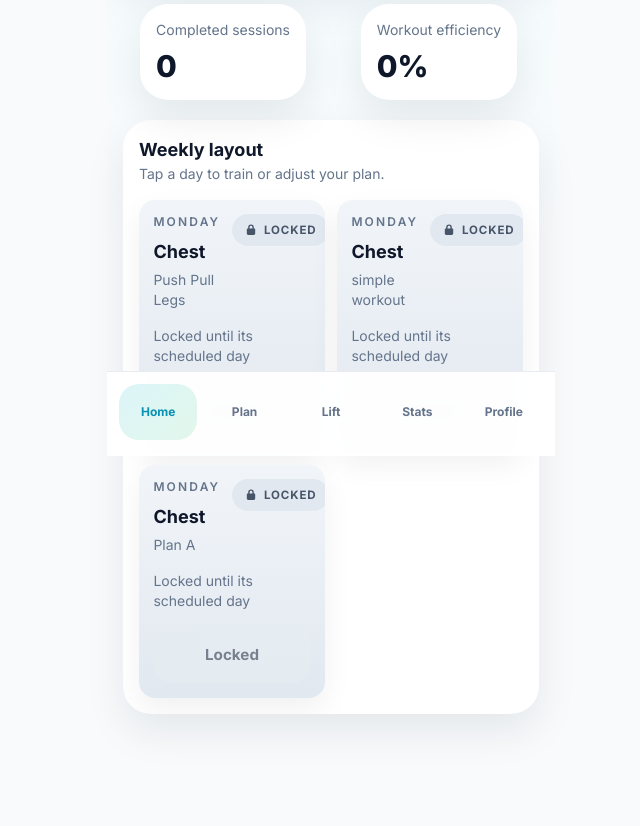
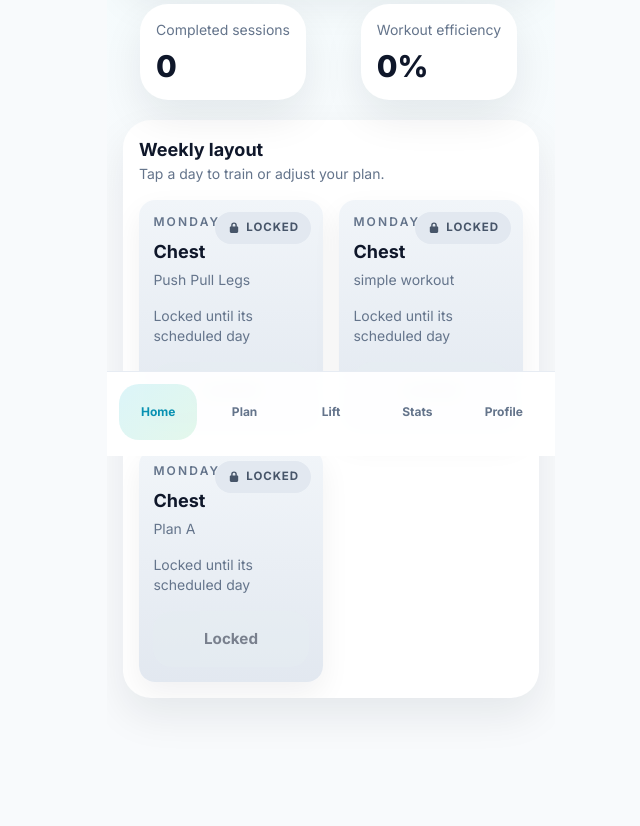
Before and after one commit to ismailkkaaa/LiftLog, a Flask app: page /dashboard in a window 1280 px wide. Shown: the part 344-1170 px from the top of the page, without its empty margins (309-949 px from the left). After the commit the page ends 1052 px from the top, so only its background shows below. Run offline with Flask 3, Linux system fonts and the light colour scheme; data comes from the database, SQL or seed files in the repository; some libraries are stand-ins or nearby versions.

Commit message:
Fixed weekly layout UI overlap and duplicate cards

```diff
--- a/static/css/app.css
+++ b/static/css/app.css
@@ -28,6 +28,7 @@ body {
 
 .app-main {
     padding-bottom: calc(7rem + env(safe-area-inset-bottom));
+    overflow-x: hidden; /* prevent horizontal overflow on small screens */
 }
 
 /* Standard container rules to keep mobile-first layout consistent */
@@ -168,6 +169,31 @@ body {
     padding: 0.9rem;
     background: #ffffff;
     box-shadow: 0 12px 30px rgba(15,23,42,0.06);
+}
+
+/* Weekly grid responsive layout */
+.weekly-grid {
+    display: grid;
+    grid-template-columns: repeat(auto-fit, minmax(140px, 1fr));
+    gap: 16px;
+    width: 100%;
+    box-sizing: border-box;
+}
+
+.weekly-grid .workout-day-card {
+    position: relative;
+    overflow: hidden;
+    min-height: 110px;
+    display: flex;
+    flex-direction: column;
+    justify-content: space-between;
+}
+
+.weekly-grid .workout-day-card .workout-day-badge {
+    position: absolute;
+    top: 12px;
+    right: 12px;
+    z-index: 2;
 }
 
 .workout-day-card .field input {
--- a/static/js/app.js
+++ b/static/js/app.js
@@ -84,13 +84,25 @@
             });
         }
 
+        // Clear container to avoid duplicates and ensure clean layout
         dayGrid.innerHTML = "";
+        const seen = new Set();
         if (!data.day_cards.length) {
             emptyState.classList.remove("hidden");
+        } else {
+            emptyState.classList.add("hidden");
         }
+
+        // Ensure container uses responsive grid class (defined in CSS)
+        dayGrid.classList.add('weekly-grid');
+
         data.day_cards.forEach((day) => {
+            if (!day || seen.has(day.id)) return;
+            seen.add(day.id);
+
             const card = document.createElement("article");
             card.className = `workout-day-card ${day.status === "LOCKED" ? "is-locked" : ""} ${day.status === "COMPLETED" ? "is-completed" : ""}`;
+            card.style.width = '100%';
             card.innerHTML = `
                 <div class="flex items-start justify-between gap-3">
                     <div>
@@ -107,13 +119,16 @@
                     ${day.status === "AVAILABLE" ? "Start workout" : day.status === "COMPLETED" ? "Completed" : "Locked"}
                 </button>
             `;
+
             if (day.status === "AVAILABLE") {
-                card.querySelector("button").addEventListener("click", async () => {
+                const btn = card.querySelector("button");
+                btn.addEventListener("click", async () => {
                     const session = await api.startLiveWorkout(day.id);
                     ui.persistSessionState({ sessionId: session.session.id });
                     window.location.href = "/live-workout";
                 });
             }
+
             dayGrid.appendChild(card);
         });
     }
--- a/templates/dashboard.html
+++ b/templates/dashboard.html
@@ -45,7 +45,7 @@
                 <p class="text-sm text-slate-500">Tap a day to train or adjust your plan.</p>
             </div>
         </div>
-        <div id="day-card-grid" class="grid grid-cols-2 gap-3"></div>
+        <div id="day-card-grid" class="weekly-grid"></div>
     </section>
 
     <section id="dashboard-empty" class="empty-state hidden">
```
